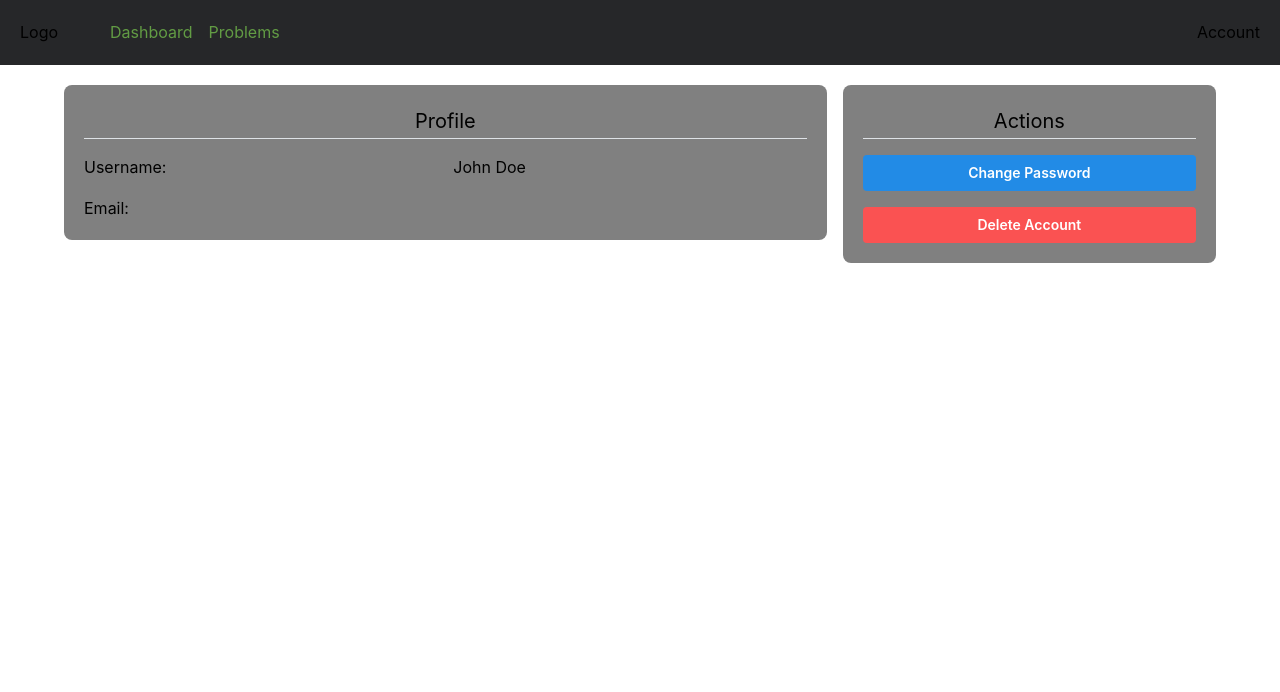
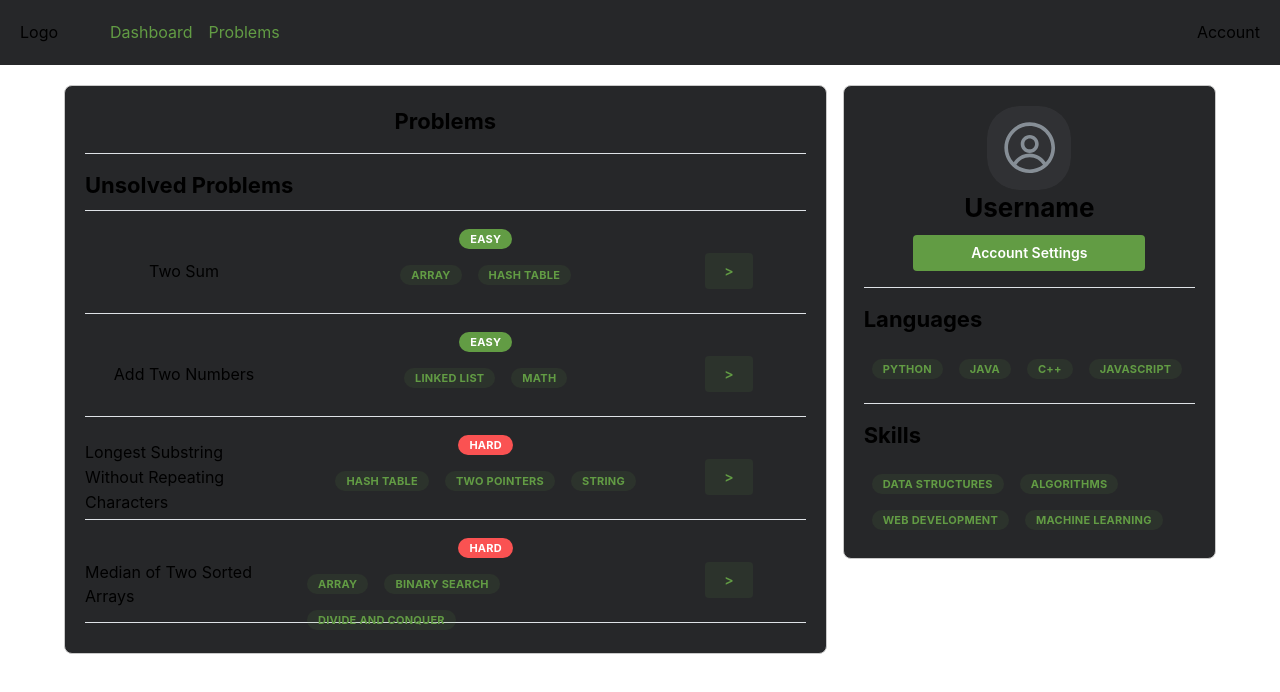
Before and after one commit to TrishaCarter/IR-Website, a Next.js app: page /profile in a window 1280 px wide. Shown: the top 692 px of the page. Built offline with nearby package versions, Linux system fonts and the light colour scheme.

Commit message:
Add account page with filler info

```diff
--- a/pages/profile/index.js
+++ b/pages/profile/index.js
@@ -1,13 +1,53 @@
 
-import { Container, Space, Text, SimpleGrid, Box, Divider, Button, Stack, Flex, Grid } from "@mantine/core"
+import { Container, Space, Text, SimpleGrid, Box, Divider, Button, Stack, Flex, Grid, Avatar, Center, Title, Badge } from "@mantine/core"
 import Navbar from "../../components/Navbar"
 
 export default function Profile() {
+    let theme = {
+        background: '#16171b',
+        secondaryBackground: '#262729',
+        primaryTextColor: '#c9c9c9',
+        secondaryTextColor: '#aaaaaa',
+        accentColor: '#629C44',
+    }
 
     let boxStyling = {
-        backgroundColor: "grey",
+        backgroundColor: theme.secondaryBackground,
         padding: "20px",
+        border: `1px solid ${theme.primaryTextColor}`,
         borderRadius: "8px",
+    }
+
+    let user = {
+        username: "Username",
+        languages: ["Python", "Java", "C++", "JavaScript"],
+        skills: ["Data Structures", "Algorithms", "Web Development", "Machine Learning"],
+        curProblems: [
+            {
+                name: "Two Sum",
+                difficulty: "Easy",
+                desc: "Given an array of integers nums and an integer target, return indices of the two numbers such that they add up to target.",
+                tags: ["Array", "Hash Table"],
+            },
+            {
+                name: "Add Two Numbers",
+                difficulty: "Easy",
+                desc: "You are given two non-empty linked lists representing two non-negative integers. The digits are stored in reverse order, and each of their nodes contains a single digit.",
+                tags: ["Linked List", "Math"],
+            },
+            {
+                name: "Longest Substring Without Repeating Characters",
+                desc: "Given a string s, find the length of the longest substring without repeating characters.",
+                difficulty: "Hard",
+                tags: ["Hash Table", "Two Pointers", "String"],
+            },
+            {
+                name: "Median of Two Sorted Arrays",
+                desc: "Given two sorted arrays nums1 and nums2 of size m and n respectively, return the median of the two sorted arrays.",
+                difficulty: "Hard",
+                tags: ["Array", "Binary Search", "Divide and Conquer"],
+            }
+        ]
     }
 
     return <Flex direction="column" align={"center"}>
@@ -16,29 +56,70 @@ export default function Profile() {
         <Grid grow columns={12} w={"90%"}>
             <Grid.Col span={8}>
                 <Box style={boxStyling}>
-                    <Text align="center" size="xl">Profile</Text>
+                    <Title align="center" order={3}>Problems</Title>
+                    <Space h="md" />
                     <Divider />
                     <Space h="md" />
-                    <SimpleGrid cols={2} spacing="md">
-                        <Text>Username:</Text>
-                        <Text>John Doe</Text>
-                        <Text>Email:</Text>
-                    </SimpleGrid>
+                    <Title order={3}>Unsolved Problems</Title>
+                    <Divider my={10} />
+                    {user.curProblems.map((prob) => <>
+                        <Grid columns={12} w={"95%"} grow h={90}>
+                            <Grid.Col span={3}>
+                                <Flex justify={"center"} align={"center"} h={"100%"}>
+                                    <Text>{prob.name}</Text>
+                                </Flex>
+                            </Grid.Col>
+                            <Grid.Col span={6}>
+                                <Flex direction="column" align={"center"} w={"100%"}>
+                                    {prob.difficulty == "Easy" ?
+                                        <Badge color={theme.accentColor} m={8}>Easy</Badge> :
+                                        <Badge color={"red"} m={8}>Hard</Badge>
+                                    }
+                                    <Box>
+                                        {prob.tags.map((tag) => <Badge color={theme.accentColor} m={8} variant="light">{tag}</Badge>)}
+                                    </Box>
+                                </Flex>
+                            </Grid.Col>
+                            <Grid.Col span={1}>
+                                <Flex justify={"center"} align={"center"}>
+                                    <Button color={theme.accentColor} variant="light" my={"xl"}>{">"}</Button>
+                                </Flex>
+                            </Grid.Col>
+                        </Grid >
+                        <Divider my={10} />
+                    </>
+                    )}
                 </Box>
             </Grid.Col>
 
             <Grid.Col span={4}>
                 <Box style={boxStyling}>
-                    <Text align="center" size="xl">Actions</Text>
+                    <Flex direction="column" align="center" justify="center">
+                        <Avatar radius={"xl"} size={"xl"} />
+                        <Title order={2}>{user.username}</Title>
+                        <Button w={"70%"} mt={10} color={theme.accentColor}>Account Settings</Button>
+                    </Flex>
+                    <Space h="md" />
                     <Divider />
                     <Space h="md" />
                     <Stack spacing="md">
-                        <Button fullWidth color="blue">Change Password</Button>
-                        <Button fullWidth color="red">Delete Account</Button>
+                        <Title order={3}>Languages</Title>
+                        <Box>
+                            {user.languages.map((language) => <Badge color={theme.accentColor} m={8} variant="light">{language}</Badge>)}
+                        </Box>
+                    </Stack>
+                    <Space h="md" />
+                    <Divider />
+                    <Space h="md" />
+                    <Stack spacing="md">
+                        <Title order={3}>Skills</Title>
+                        <Box>
+                            {user.skills.map((skill) => <Badge color={theme.accentColor} m={8} variant="light">{skill}</Badge>)}
+                        </Box>
                     </Stack>
                 </Box>
             </Grid.Col>
         </Grid>
 
-    </Flex>
+    </Flex >
 }
```
